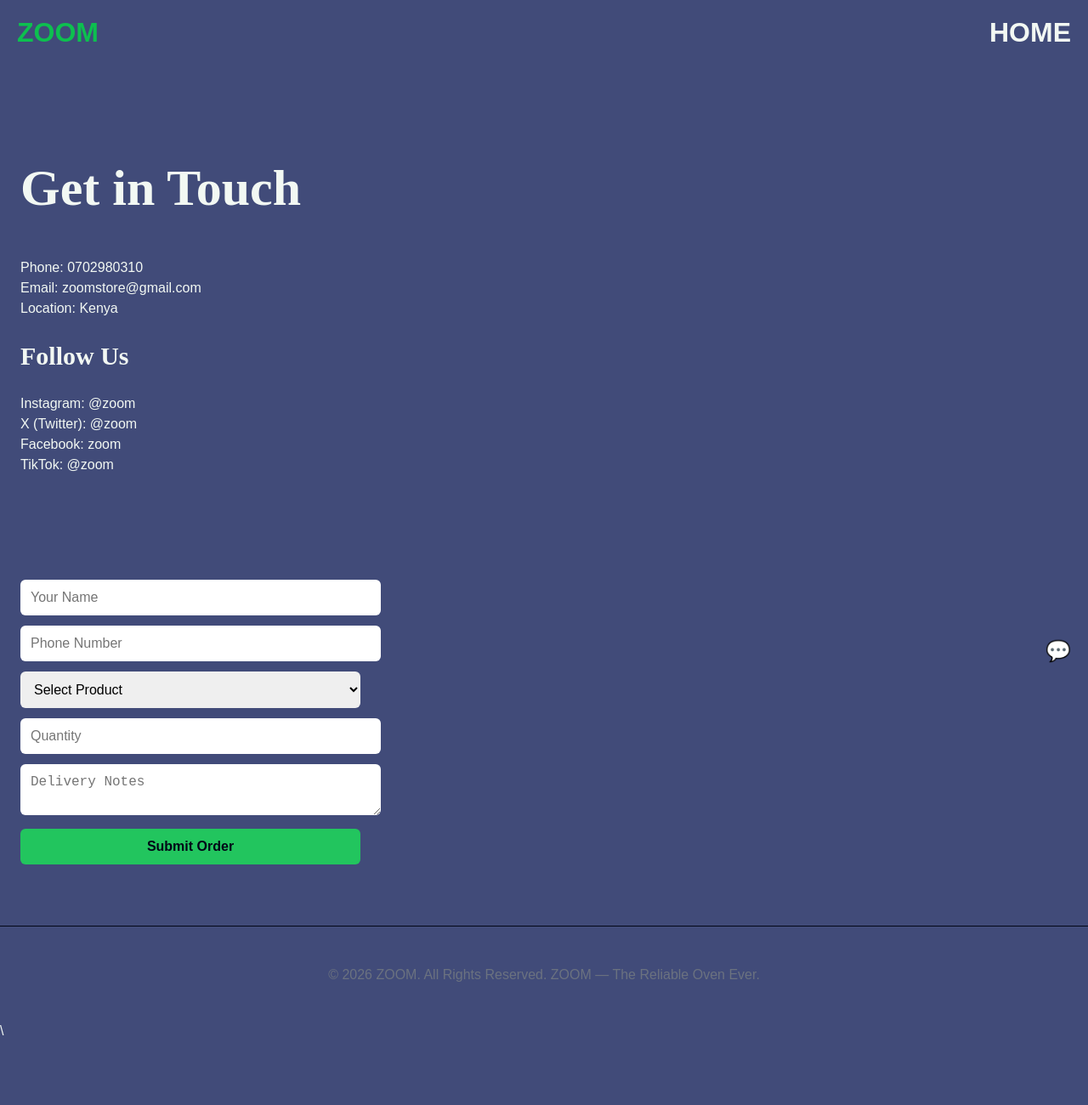
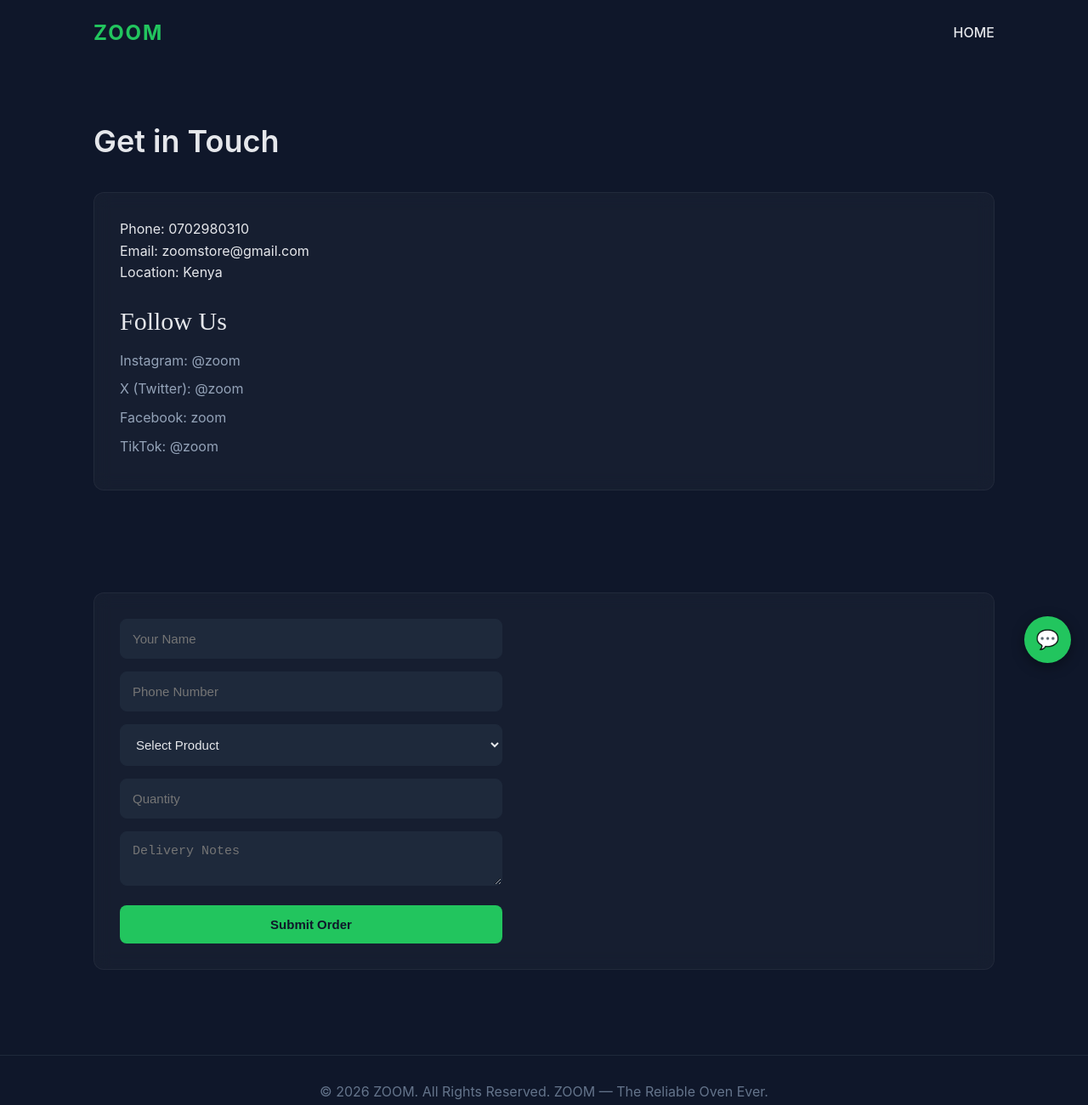
Before and after one commit to kevinmwamburi6-MCH33/ZOOM-WEBSITE, a website: page contact.html in a window 1280 px wide. Shown: the top 1300 px of the page at 85% size. Before the commit the page ends 1222 px from the top, so only its background shows below. Drawn offline with Linux system fonts and the light colour scheme.

Commit message:
Add files via upload

```diff
--- a/contact.html
+++ b/contact.html
@@ -6,90 +6,185 @@
   <title>Contact | ZOOM</title>
 
   <style>
-    body {
-      background-color: #414b79;
+   /* ===== RESET ===== */
+* {
+  box-sizing: border-box;
   margin: 0;
-      font-family: Arial, sans-serif;
-      color: #f2f8f3;
+  padding: 0;
 }
 
+/* ===== BODY ===== */
+body {
+  background-color: #0f172a; /* deep dark */
+  font-family: -apple-system, BlinkMacSystemFont, "Segoe UI", Roboto, sans-serif;
+  color: #e5e7eb;
+  line-height: 1.6;
+}
+
+/* ===== HEADER ===== */
 header {
   display: flex;
   justify-content: space-between;
   align-items: center;
   padding: 20px;
+  max-width: 1100px;
+  margin: auto;
 }
 
 header h1 {
-      color: #0dc04f;
-      margin: 0;
+  color: #22c55e;
+  font-size: 24px;
+  letter-spacing: 2px;
 }
 
 nav a {
-      color: #f2f8f3;
-      margin-left: 16px;
-      font-weight: bold;
-      font-size: xx-large;
+  color: #e5e7eb;
   text-decoration: none;
+  font-weight: 500;
+  font-size: 16px;
+  transition: 0.3s ease;
 }
 
-    .whatsapp {
-      position: fixed;
-      bottom: 20px;
-      right: 20px;
-      font-size: 24px;
-      text-decoration: none;
+nav a:hover {
+  color: #22c55e;
 }
 
+/* ===== SECTIONS ===== */
 .contact-section,
 .order-section {
-      padding: 60px 24px;
+  padding: 60px 20px;
+  max-width: 1100px;
+  margin: auto;
 }
 
-    .contact-container,
-    .order-container {
-      display: flex;
-      gap: 40px;
-      flex-wrap: wrap;
+/* Section Titles */
+h2 {
+  font-size: 36px;
+  margin-bottom: 30px;
+  font-weight: 600;
 }
 
+h3 {
+  margin-top: 20px;
+  margin-bottom: 10px;
+  font-weight: 500;
+}
+
+/* ===== CONTAINERS ===== */
+.contact-info,
+.order-container {
+  background: rgba(255, 255, 255, 0.03);
+  padding: 30px;
+  border-radius: 12px;
+  backdrop-filter: blur(10px);
+  border: 1px solid rgba(255, 255, 255, 0.05);
+}
+
+/* ===== FORM ===== */
 form {
-      max-width: 400px;
+  max-width: 450px;
   width: 100%;
 }
 
 input,
 textarea,
-    select,
+select {
+  width: 100%;
+  padding: 14px;
+  margin-bottom: 15px;
+  border-radius: 8px;
+  border: 1px solid #1e293b;
+  background-color: #1e293b;
+  color: #e5e7eb;
+  font-size: 15px;
+  outline: none;
+  transition: 0.3s ease;
+}
+
+input:focus,
+textarea:focus,
+select:focus {
+  border-color: #22c55e;
+}
+
+/* ===== BUTTON ===== */
 button {
   width: 100%;
-      padding: 12px;
-      margin-bottom: 12px;
-      border-radius: 6px;
+  padding: 14px;
+  border-radius: 8px;
   border: none;
-      font-size: 16px;
+  background: #22c55e;
+  color: #0f172a;
+  font-weight: 600;
+  font-size: 15px;
+  cursor: pointer;
+  transition: 0.3s ease;
 }
 
-    button {
-      background-color: #22c55e;
-      color: #020617;
-      font-weight: bold;
-      cursor: pointer;
+button:hover {
+  background: #16a34a;
 }
 
-    .contact-info p,
+/* ===== SOCIAL LINKS ===== */
 .socials a {
-      margin: 6px 0;
   display: block;
-      color: #f2f8f3;
+  color: #94a3b8;
   text-decoration: none;
+  margin-bottom: 8px;
+  transition: 0.3s ease;
 }
 
+.socials a:hover {
+  color: #22c55e;
+}
+
+/* ===== FOOTER ===== */
 footer {
   text-align: center;
-      padding: 32px;
-      color: #6b7280;
-      border-top: 1px solid #020617;
+  padding: 30px 20px;
+  color: #64748b;
+  border-top: 1px solid #1e293b;
+  margin-top: 40px;
+}
+
+/* ===== WHATSAPP FLOAT BUTTON ===== */
+.whatsapp {
+  position: fixed;
+  bottom: 20px;
+  right: 20px;
+  background: #22c55e;
+  color: #0f172a;
+  font-size: 22px;
+  width: 55px;
+  height: 55px;
+  border-radius: 50%;
+  display: flex;
+  align-items: center;
+  justify-content: center;
+  text-decoration: none;
+  box-shadow: 0 4px 15px rgba(0, 0, 0, 0.4);
+  transition: 0.3s ease;
+}
+
+.whatsapp:hover {
+  background: #16a34a;
+}
+
+/* ===== MOBILE RESPONSIVE ===== */
+@media (max-width: 768px) {
+  header {
+    flex-direction: column;
+    gap: 10px;
+  }
+
+  h2 {
+    font-size: 28px;
+  }
+
+  .contact-section,
+  .order-section {
+    padding: 40px 16px;
+  }
 }
   </style>
 </head>
@@ -106,11 +201,7 @@
 </header>
 
 <section class="contact-section">
-  <h2 style="font-size:60px; font-family:'Times New Roman';">
-    Get in Touch
-  </h2>
-
-
+  <h2>Get in Touch</h2>
     <div class="contact-info">
       <p>Phone: 0702980310</p>
       <p>Email: zoomstore@gmail.com</p>
@@ -143,7 +234,7 @@
         <option value="Cookies - KES 150">Cookies - KES 150</option>
         <option value="Blunts - KES 100">Blunts - KES 100</option>
          <option value="wrist chain - KES 3500">wrist chain - KES 3500</option>
-         <option value="G bag - KES 500">G bag - KES f500</option>
+         <option value="G bag - KES 500">G bag - KES a500</option>
       </select>
 
       <input type="number" id="quantity" placeholder="Quantity" required>
@@ -190,5 +281,4 @@
 
 </body>
 </html>
-
  \
```
Lines whose indentation alone changed are shown as unchanged.
